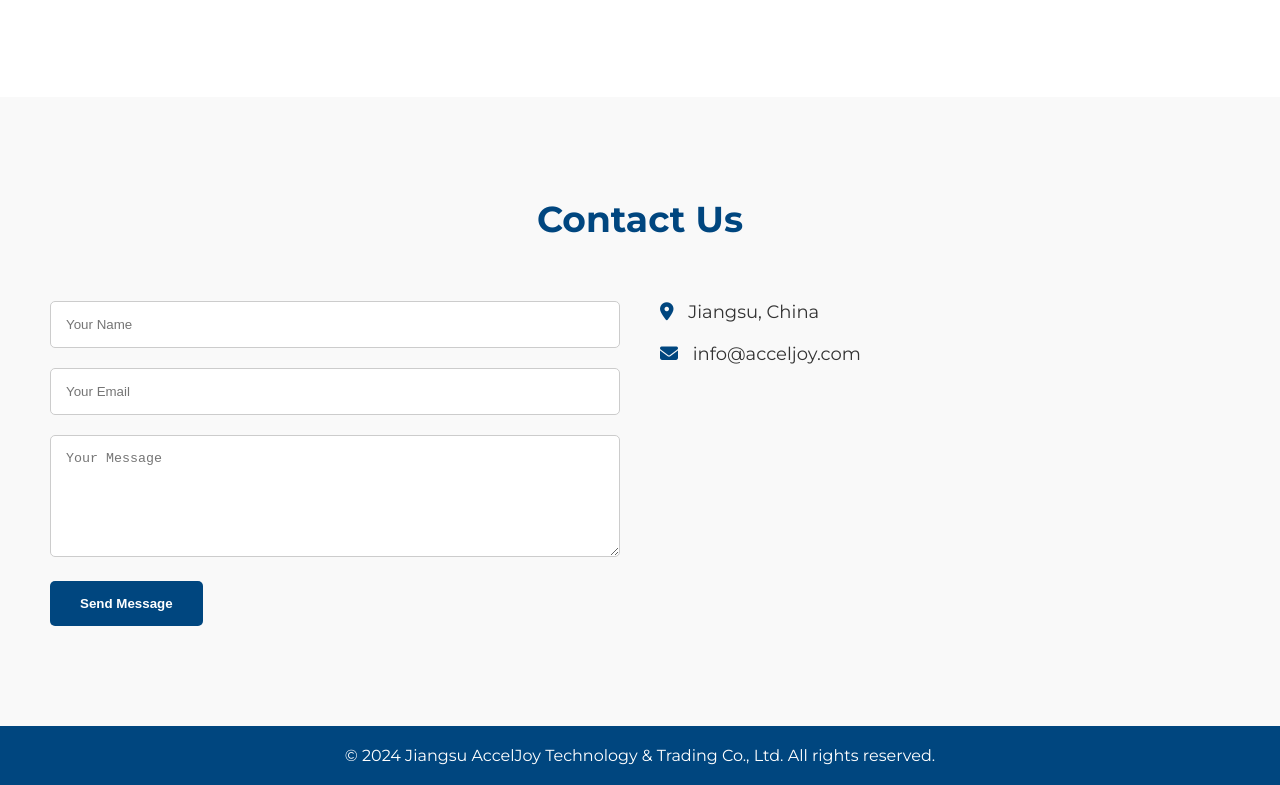
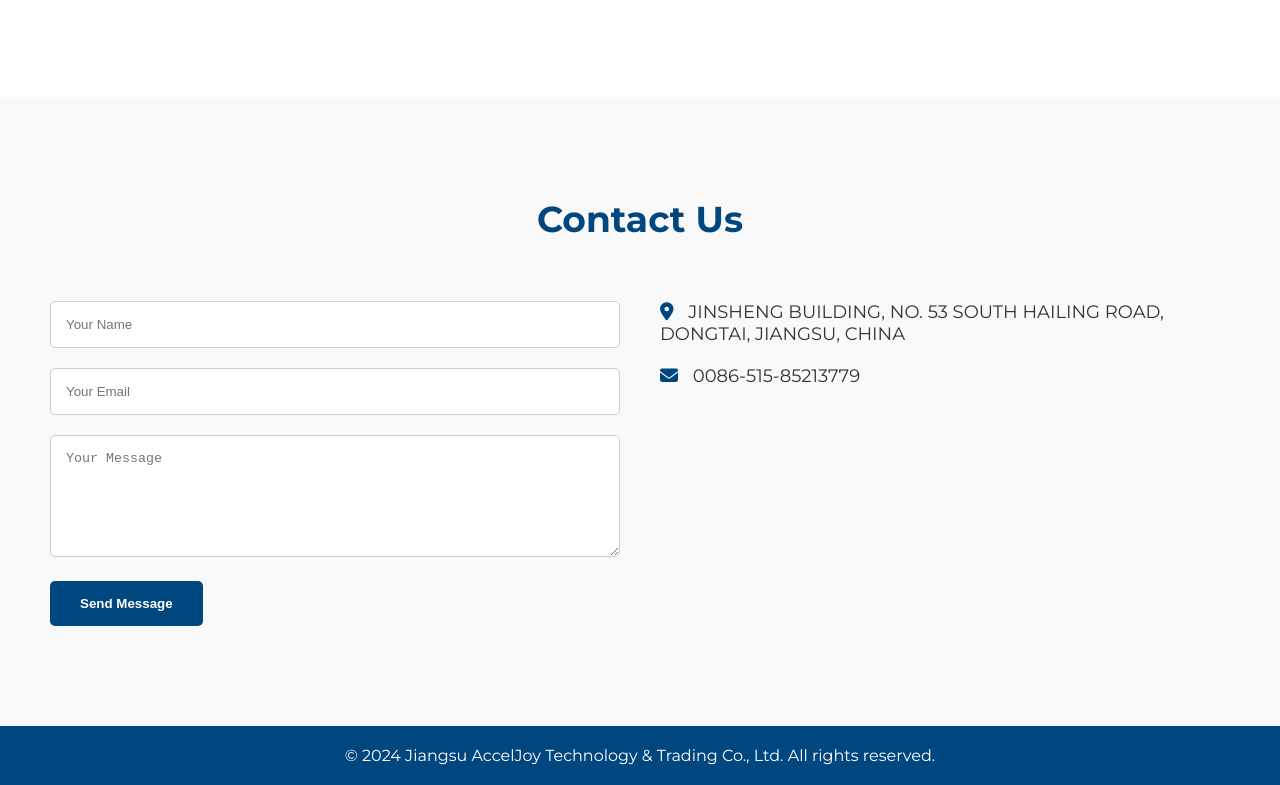
Before and after one commit to 2475264333/2475264333.github.io, a plain HTML site: page index.html in a window 1280 px wide. Shown: the part 1797-2582 px from the top of the page. Drawn offline with Linux system fonts and the light colour scheme.

Commit message:
Update index.html

```diff
--- a/index.html
+++ b/index.html
@@ -86,8 +86,8 @@
                 <button type="submit" class="btn">Send Message</button>
             </form>
             <div class="contact-info">
-                <p><i class="fas fa-map-marker-alt"></i> Jiangsu, China</p>
-                <p><i class="fas fa-envelope"></i> info@acceljoy.com</p>
+                <p><i class="fas fa-map-marker-alt"></i> JINSHENG BUILDING, NO. 53 SOUTH HAILING ROAD, DONGTAI, JIANGSU, CHINA</p>
+                <p><i class="fas fa-envelope"></i> 0086-515-85213779</p>
             </div>
         </div>
     </section>
```
